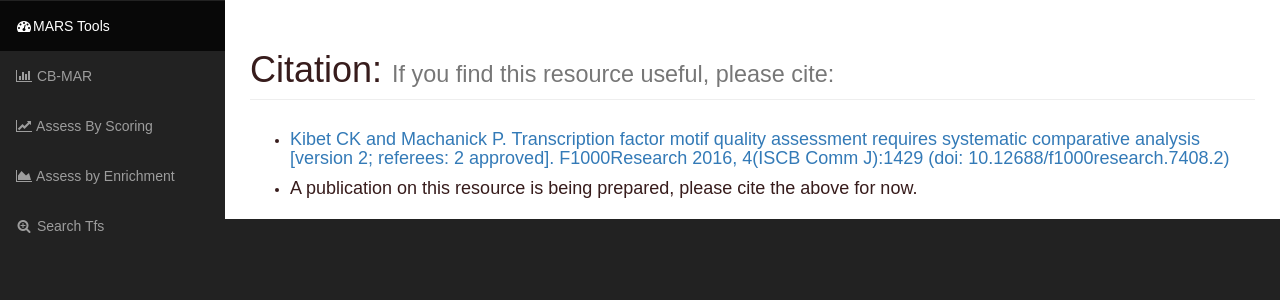
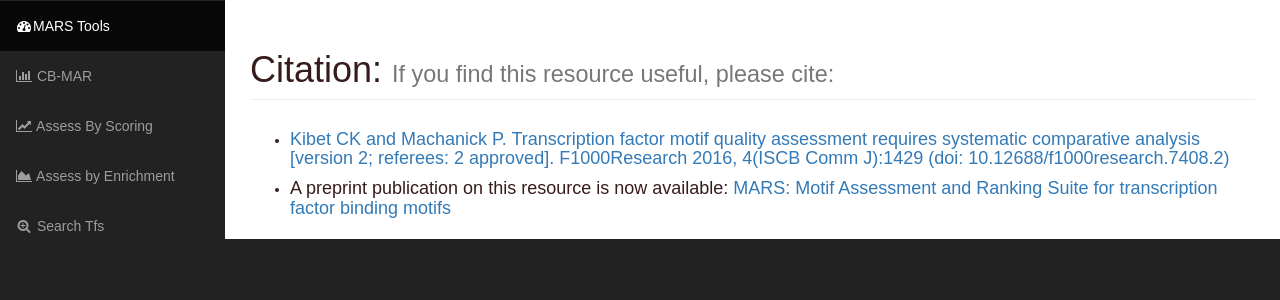
Before and after one commit to kipkurui/MARS, a Django app: template MATOM/templates/MATOM/about.html in a window 1280 px wide. Shown: the part 50-350 px from the top of the page. Run offline with Django 3.2, Linux system fonts and the light colour scheme; the template is opened without the code that fills it, so the values that code supplies are empty; some libraries are stand-ins or nearby versions.

Commit message:
publication update

```diff
--- a/MATOM/templates/MATOM/about.html
+++ b/MATOM/templates/MATOM/about.html
@@ -20,7 +20,10 @@
     </li>
 
     <li>
-        <h4> A publication on this resource is being prepared, please cite the above for now. </h4>
+        <h4>
+            A preprint publication on this resource is now available: <a href="http://dx.doi.org/10.1101/065615">
+            MARS: Motif Assessment and Ranking Suite for transcription factor binding motifs</a>
+        </h4>
     </li>
         </ul>
 {% endblock %}
```
